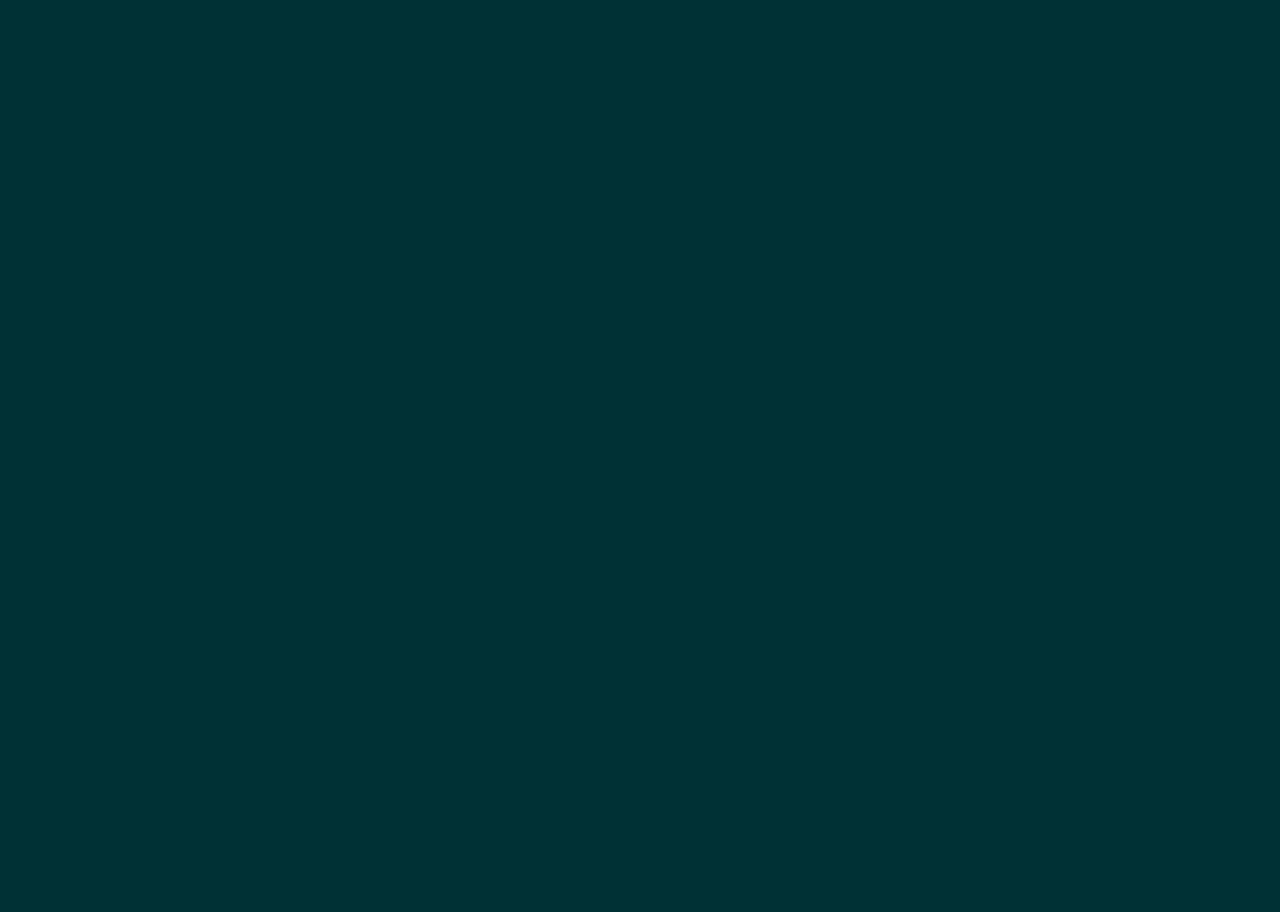
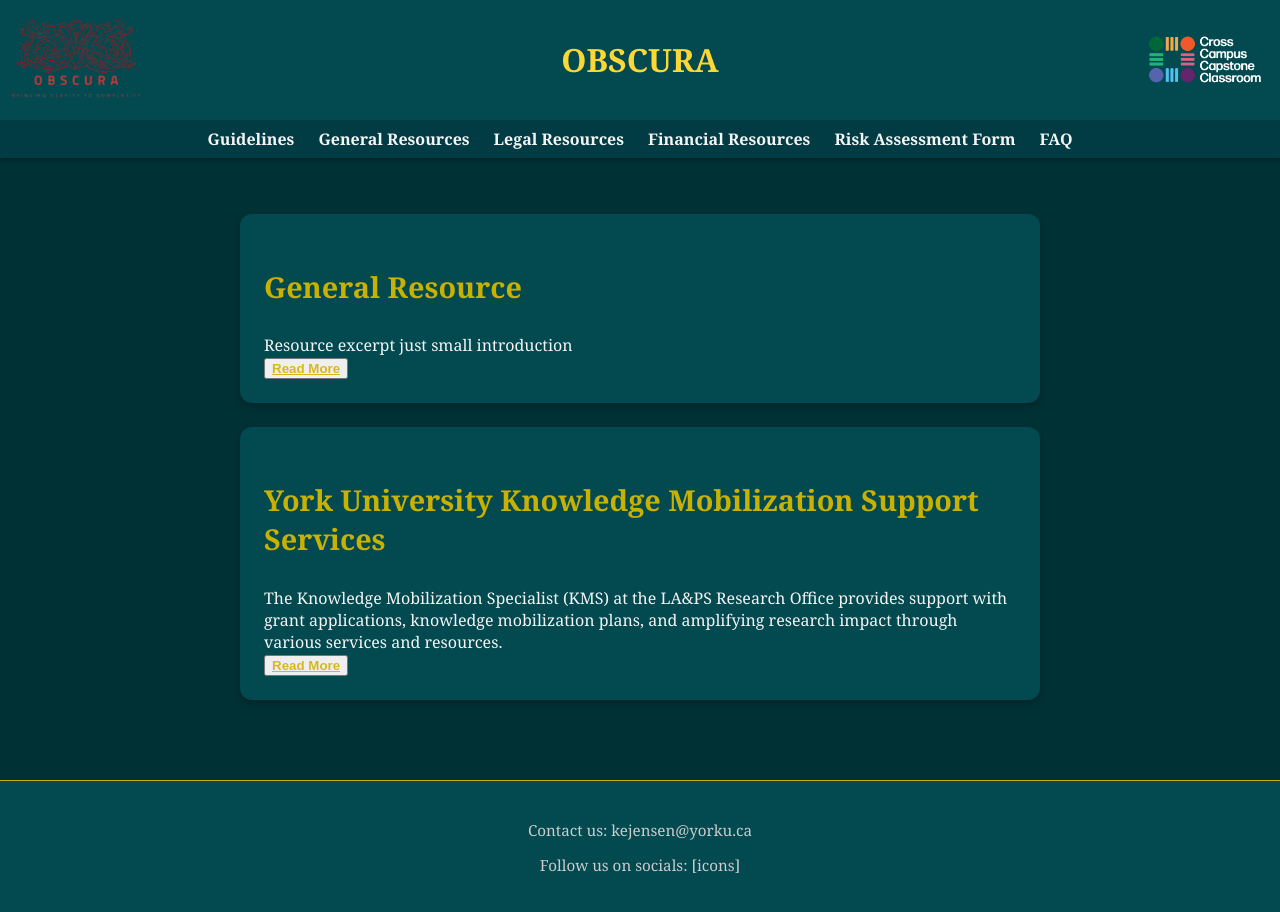
Before and after one commit to Harshil-K/KnowledgeMobilization, a React (Create React App) app in the folder kmob/: page /generalresources in a window 1280 px wide. Before the commit this address had no page. Before the commit the page ends 800 px from the top, so only its background shows below. Built offline with nearby package versions, Linux system fonts and the light colour scheme.

Commit message:
Created general resources page

```diff
--- a/kmob/src/App.js
+++ b/kmob/src/App.js
@@ -1,7 +1,7 @@
 import { Routes, Route } from 'react-router-dom';
 import MainPage from './pages/MainPage';
 import TeamPage  from './pages/TeamPage';
-
+import GeneralResources from './pages/GeneralResources';
 import LegalResources from './pages/LegalResources';
 import RAFormPage from './pages/RAFormPage';
 
@@ -10,8 +10,9 @@ function App() {
     <Routes>
       <Route path="/" element={<MainPage />} />
       <Route path="/team" element={<TeamPage />} />
-      <Route path="/resources" element={<LegalResources/>} />
+      <Route path="/legalresources" element={<LegalResources/>} />
       <Route path="/RAForm" element={<RAFormPage/>} />
+      <Route path="/generalresources" element={<GeneralResources/>} />
     </Routes>
   );
 }
--- a/kmob/src/components/Navbar.jsx
+++ b/kmob/src/components/Navbar.jsx
@@ -6,7 +6,8 @@ function Navbar() {
   return (
     <nav className="navbar">
       <Link to="/">Guidelines</Link>
-      <Link to="/resources">Legal Resources</Link>
+      <Link to="/generalresources">General Resources</Link>
+      <Link to="/legalresources">Legal Resources</Link>
       <Link to="/">Financial Resources</Link>
       <Link to="/RAForm">Risk Assessment Form</Link>
       <Link to="/">FAQ</Link>
--- a/kmob/src/components/TeamCarousel.jsx
+++ b/kmob/src/components/TeamCarousel.jsx
@@ -44,7 +44,7 @@ const teamMembers = [
   },
   {
     name: 'Aidan Victorino Avila',
-    image: 'https://via.placeholder.com/150',
+    image: 'Aiden.jpg',
     about: 'With a background in administrative work, an education focused on environmental sustainability, and a passion for both problem-solving and visual creativity, Aidan has a well-rounded base to deal with any problem coming his way.',
   },
 ];
--- /dev/null
+++ b/kmob/src/pages/GeneralResources.jsx
@@ -0,0 +1,73 @@
+import React, { useState } from "react";
+import '../styling/GeneralResources.css';
+import Layout from '../components/Layout';
+
+const generalResources = [
+    {
+        title: " General Resource ",
+        url: " Resource link when click on the title",
+        excerpt: " Resource excerpt just small introduction ",
+        body: `
+            <p>Resource body not too much in detail but more in detail if there is no link, fill it up to show we did something Check example below </p>
+
+        `,
+    },
+    {
+        title: "York University Knowledge Mobilization Support Services",
+        url: "https://www.yorku.ca/laps/research/support-services/knowledge-mobilization/#connect",
+        excerpt: "The Knowledge Mobilization Specialist (KMS) at the LA&PS Research Office provides support with grant applications, knowledge mobilization plans, and amplifying research impact through various services and resources.",
+        body: `
+            <p>The Knowledge Mobilization Specialist at the LA&PS Research Office offers targeted feedback for grant applications and develops knowledge mobilization plans.
+            One-on-one consultations are available on knowledge mobilization plans and best practices.
+            The specialist also assists with raising research profiles through impact stories and communications, and provides training and development on research design and grant support.
+            Additionally, templates, resources, and technical services are available. Contact Talveen Saini at talveen@yorku.ca for more information or to book a consultation.</p>
+
+        `,
+    },
+];
+
+const GeneralResources = () => {
+    const [expanded, setExpanded] = useState({});
+
+    const toggleReadMore = (title) => {
+        setExpanded((prev) => ({
+            ...prev,
+            [title]: !prev[title],
+        }));
+    };
+
+    return (
+        <Layout>
+            <section className="general-resources">
+                {generalResources.map((resource) => (
+                    <article key={resource.title} className="general-resource-card">
+                        <h3 className="general-resource-title">
+                            <a href={resource.url} target="_blank" rel="noopener noreferrer">
+                                {resource.title}
+                            </a>
+                        </h3>
+                        <div className="general-resource-excerpt">{resource.excerpt}</div>
+
+
+                        <button
+                            onClick={() => toggleReadMore(resource.title)}
+                            className="read-more-link"
+                        >
+                            {expanded[resource.title] ? "Read Less" : "Read More"}
+                        </button>
+
+
+                        {expanded[resource.title] && (
+                            <div
+                                className="general-resource-body"
+                                dangerouslySetInnerHTML={{ __html: resource.body }}
+                            />
+                        )}
+                    </article>
+                ))}
+            </section>
+        </Layout>
+    );
+};
+
+export default GeneralResources;
--- a/kmob/src/pages/LegalResources.jsx
+++ b/kmob/src/pages/LegalResources.jsx
@@ -15,7 +15,7 @@ const legalResources = [
     {
         title: "Osgoode Community Legal Services",
         url: "https://www.osgoode.yorku.ca/community-legal-services/",
-        excerpt: "Implement robust data security and privacy measures to protect sensitive patient information.",
+        excerpt: "Osgoode Community Legal Services offers various free clinics providing legal advice, representation, and mediation services to residents and small businesses in Toronto.",
         body: `
             <p>Community clinics provided by Osgoode students, supervised by qualified lawyers. These clinics offer free or low-cost legal services in several areas, including:
             Administrative, criminal, and immigration lawInvestor protection
--- /dev/null
+++ b/kmob/src/styling/GeneralResources.css
@@ -0,0 +1,80 @@
+
+.general-resources {
+
+    max-width: 800px;
+    margin: 2rem auto;
+    padding: 1.5rem;
+  }
+
+
+  .general-resource-card {
+    background-color: #024950;
+    border-radius: 12px;
+    padding: 1.5rem;
+    margin-bottom: 1.5rem;
+    box-shadow: 0 4px 6px rgba(0, 0, 0, 0.2);
+    transition: transform 0.3s ease, box-shadow 0.3s ease;
+  }
+
+  .general-resource-card:hover {
+    transform: translateY(-5px);
+    box-shadow: 0 6px 12px rgba(110, 32, 32, 0.3);
+  }
+
+
+  .general-resource-title {
+    font-size: 1.8rem;
+    font-weight: bold;
+    color: #C8B100;
+  }
+
+  .general-resource-title a {
+    text-decoration: none;
+    color: inherit;
+  }
+
+  .general-resource-title a:hover {
+    text-decoration: underline;
+  }
+
+  .general-resource-excerpt {
+    color: #f5f5f5;
+    font-size: 1rem;
+    margin-top: 0.5rem;
+  }
+
+
+  .general-resource-body {
+    color: #dcdcdc;
+    font-size: 0.9rem;
+    line-height: 1.6;
+    margin-top: 1rem;
+  }
+
+
+  .read-more-link {
+    color: #d5b91b;
+    font-weight: bold;
+    text-decoration: underline;
+    transition: color 0.3s ease;
+  }
+
+  .read-more-link:hover {
+    color: #FFA500;
+  }
+
+
+  @media (max-width: 768px) {
+    .general-resources {
+        padding: 1rem;
+    }
+
+    .general-resource-title {
+        font-size: 1.5rem;
+    }
+
+    .general-resource-excerpt,
+    .general-resource-body {
+        font-size: 0.85rem;
+    }
+  }
```
